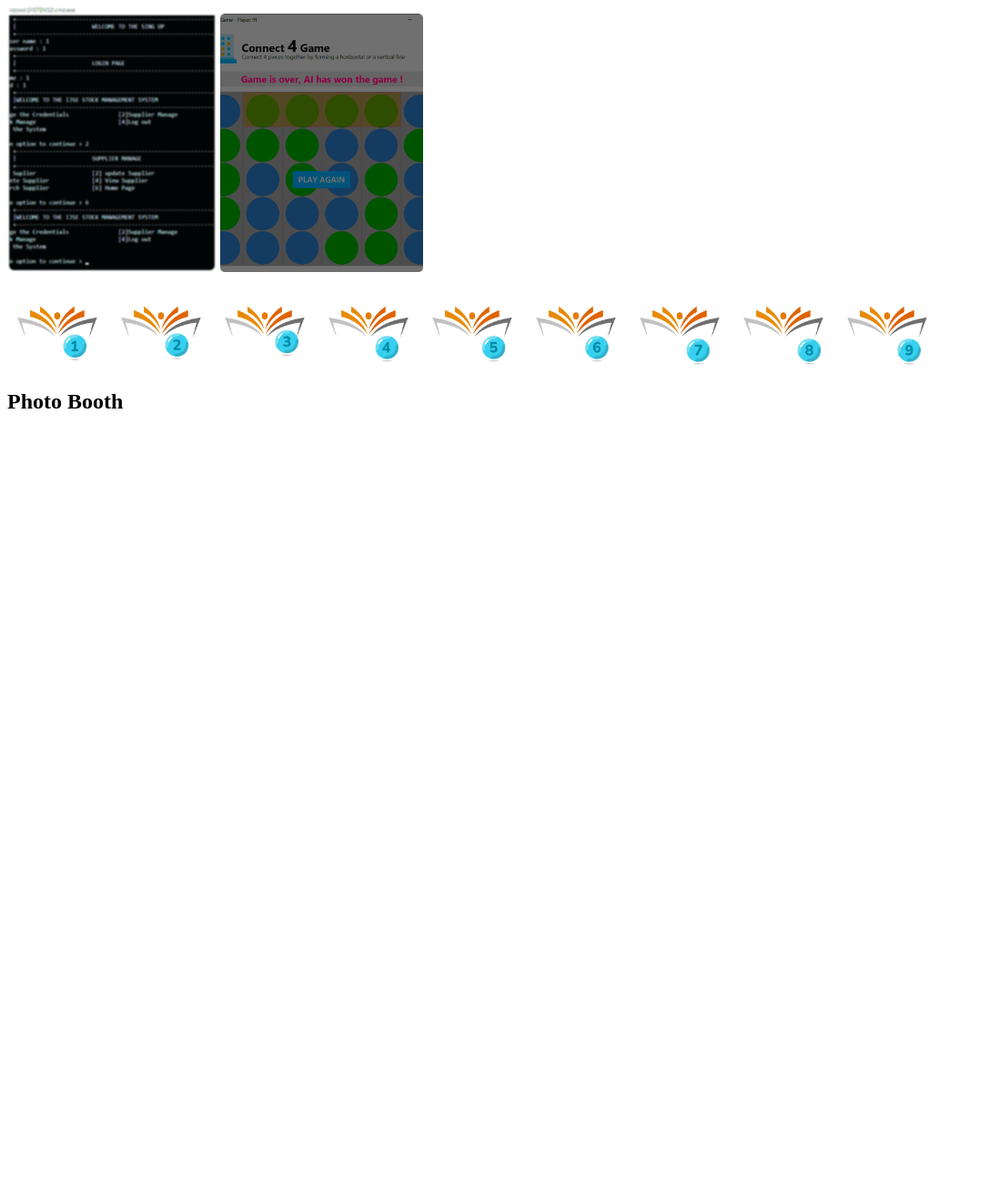
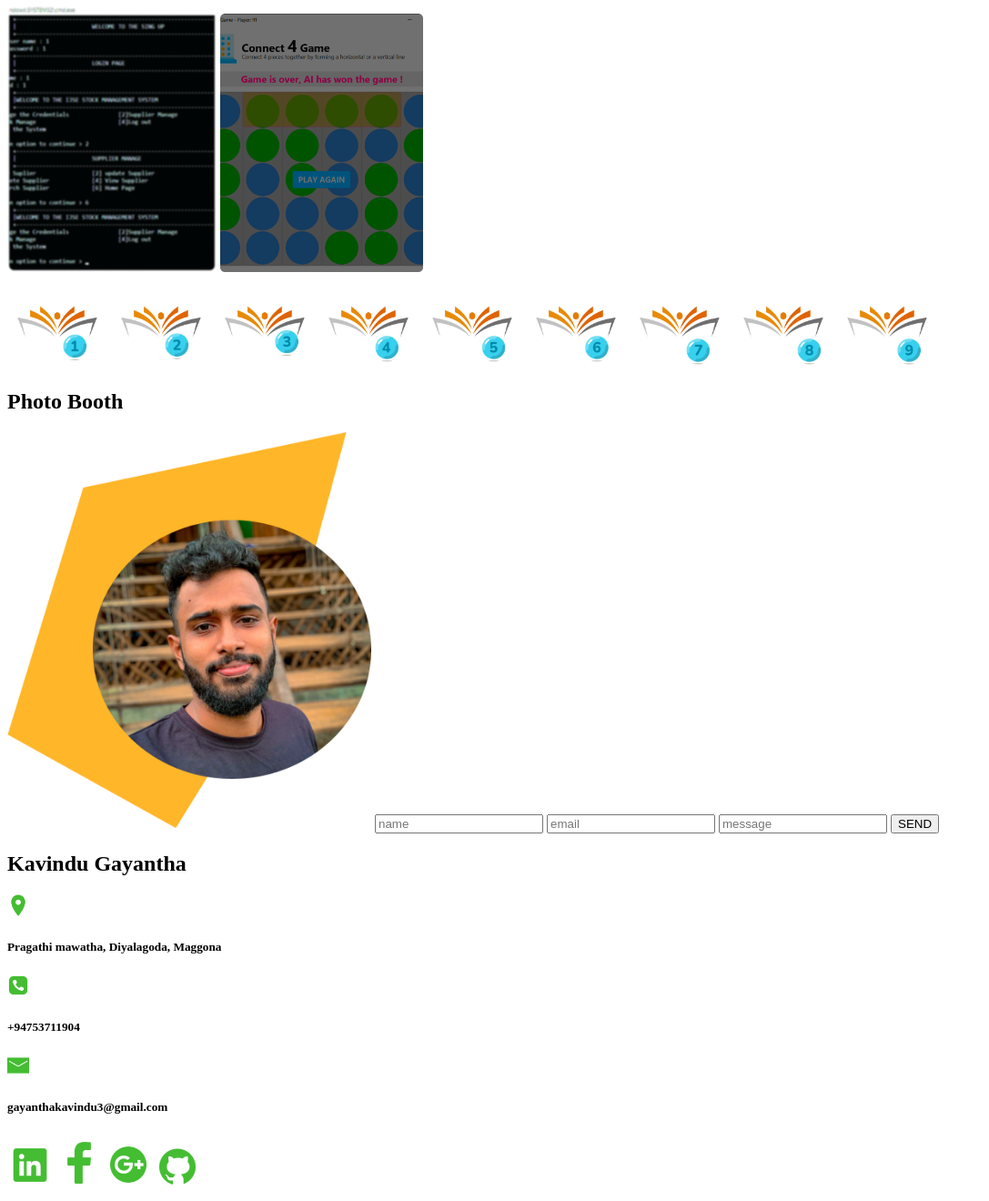
Before and after one commit to KavinduGayanthaK/my-portfolio, a plain HTML site: page index.html in a window 1280 px wide. Shown: the part 1988-3308 px from the top of the page at 91% size, without its empty margins (0-1087 px from the left). Before the commit the page ends 2463 px from the top, so only its background shows below. Drawn offline with Linux system fonts and the light colour scheme.

Commit message:
create contact section

```diff
--- a/index.html
+++ b/index.html
@@ -114,5 +114,33 @@
     <section>
         <h1>Photo Booth</h1>
     </section>
+
+    <!--Contact Section-->
+    <section>
+        <div>
+            <img width="400" src="assets/images/contact/img.png">
+            <input type="text" placeholder="name">
+            <input type="text" placeholder="email">
+            <input type="text" placeholder="message">
+            <button>SEND</button>
+        </div>
+
+        <div>
+            <h1>Kavindu Gayantha</h1>
+            <img width="24" src="assets/images/contact/img_1.png">
+            <h5>Pragathi mawatha, Diyalagoda, Maggona</h5>
+
+            <img width="24" src="assets/images/contact/img_2.png">
+            <h5>+94753711904</h5>
+
+            <img width="24" src="assets/images/contact/img_3.png">
+            <h5>gayanthakavindu3@gmail.com</h5>
+
+            <img width="50" src="assets/images/contact/img_4.png">
+            <img width="50" src="assets/images/contact/img_5.png">
+            <img width="50" src="assets/images/contact/img_6.png">
+            <img width="50" src="assets/images/contact/img_7.png">
+        </div>
+    </section>
 </body>
 </html>
```
